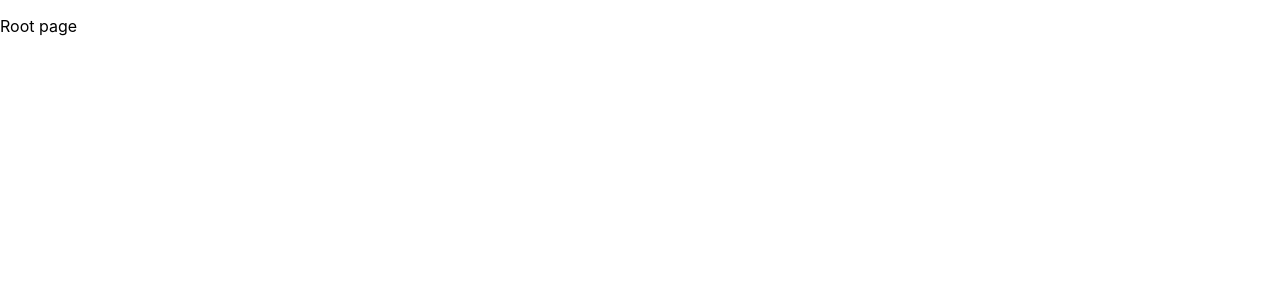
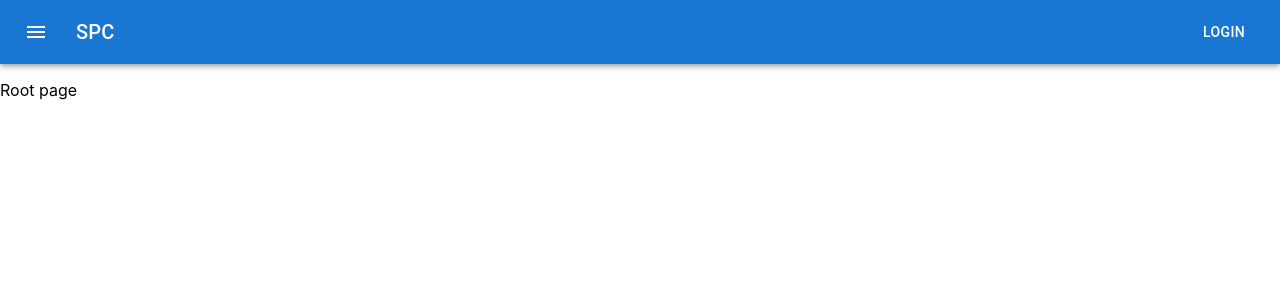
Before and after one commit to LewisMoore0/spc-register, a React (Create React App) app: page / in a window 1280 px wide. Shown: the top 300 px of the page. Built offline with nearby package versions, Linux system fonts and the light colour scheme.

Commit message:
Add initial AppBar

```diff
--- a/package.json
+++ b/package.json
@@ -5,6 +5,7 @@
   "dependencies": {
     "@emotion/react": "^11.13.0",
     "@emotion/styled": "^11.13.0",
+    "@mui/icons-material": "^5.16.7",
     "@mui/material": "^5.16.5",
     "@mui/x-date-pickers": "^7.11.1",
     "@testing-library/jest-dom": "^5.17.0",
--- /dev/null
+++ b/src/Components/TopAppBar.js
@@ -0,0 +1,33 @@
+import * as React from 'react';
+import AppBar from '@mui/material/AppBar';
+import Box from '@mui/material/Box';
+import Toolbar from '@mui/material/Toolbar';
+import Typography from '@mui/material/Typography';
+import Button from '@mui/material/Button';
+import IconButton from '@mui/material/IconButton';
+import MenuIcon from '@mui/icons-material/Menu';
+
+
+export default function TopAppBar() {
+  return (
+    <Box sx={{ flexGrow: 1 }}>
+      <AppBar position="static">
+        <Toolbar>
+          <IconButton
+            size="large"
+            edge="start"
+            color="inherit"
+            aria-label="menu"
+            sx={{ mr: 2 }}
+          >
+            <MenuIcon />
+          </IconButton>
+          <Typography variant="h6" component="div" sx={{ flexGrow: 1 }}>
+            SPC
+          </Typography>
+          <Button color="inherit">Login</Button>
+        </Toolbar>
+      </AppBar>
+    </Box>
+  );
+}
--- a/src/routes/root.js
+++ b/src/routes/root.js
@@ -1,6 +1,5 @@
 import * as React from 'react';
-import { Drawer, Box, List, ListItem, ListItemButton, ListItemIcon, ListItemText, Button, Link} from '@mui/material'
-import { Register } from '../Components/Register';
+import TopAppBar from '../Components/TopAppBar';
 
 
 
@@ -9,6 +8,7 @@
 
     return (
       <div>
+        <TopAppBar />
         <p> Root page </p>
       </div>
     );
```
